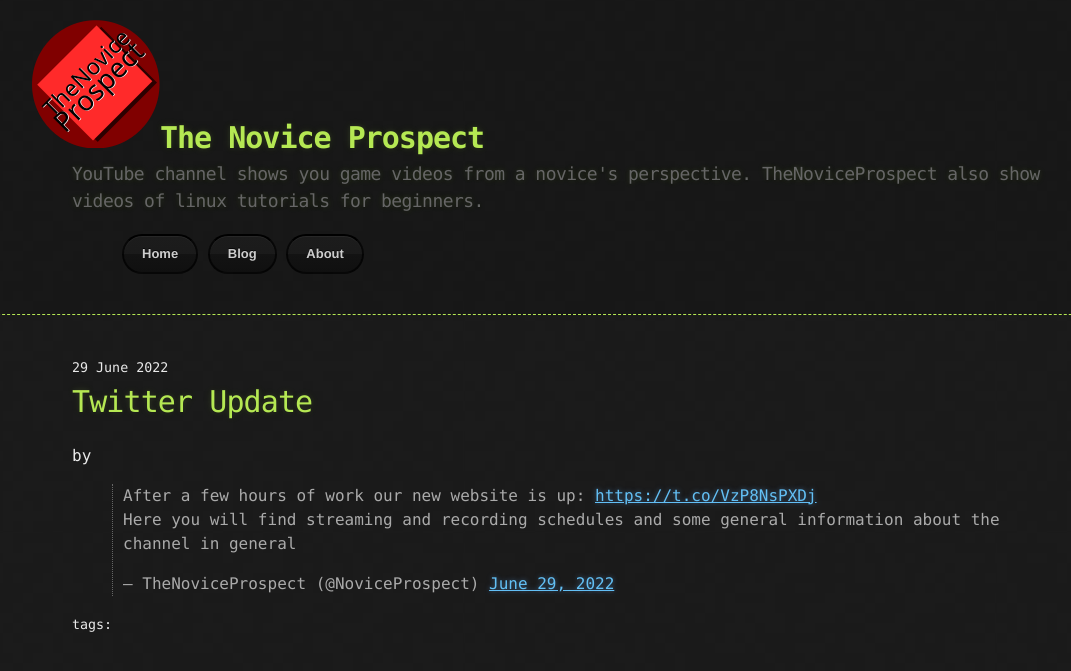
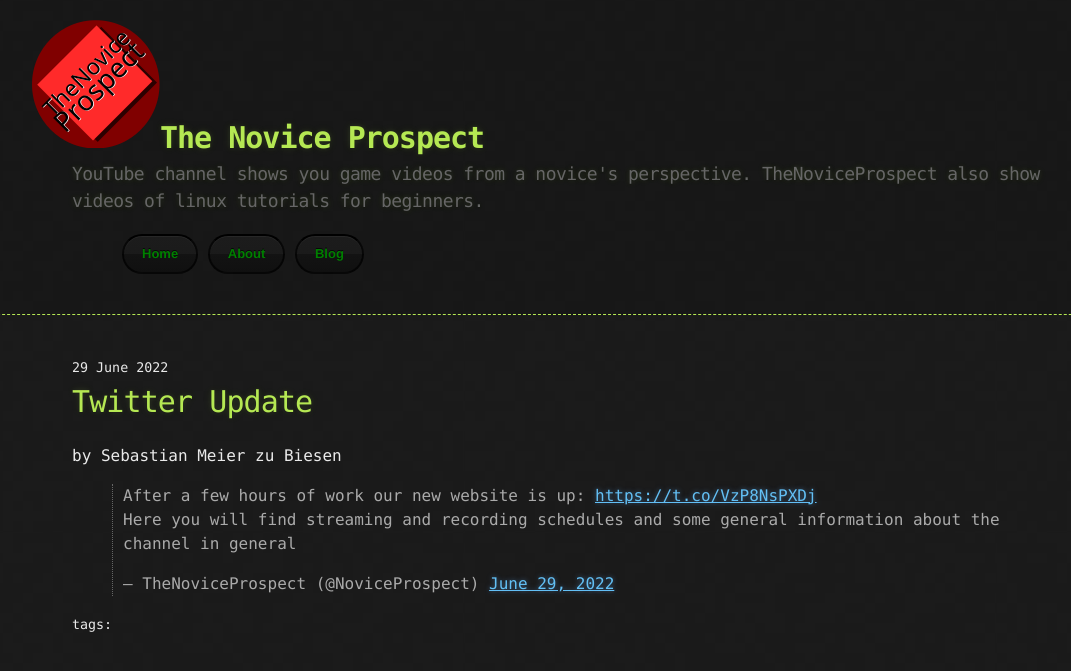
Before and after one commit to TheNoviceProspect/thenoviceprospect.github.io, a Jekyll site: the page built from _posts/2022-06-29-twitter-update.md, in a window 1280 px wide. Shown: the top 671 px of the page, without its empty margins (68-1139 px from the left). Built offline with Jekyll 4.4.1, drawn with Linux system fonts in a browser that asks for light colours; comment, search, counter and statistics services are not loaded.

Commit message:
updated navigation to be dynamically generated via _data/navigation.yml also added author to every blog postsother changes to come up..

```diff
--- /dev/null
+++ b/_data/navigation.yml
@@ -0,0 +1,6 @@
+- name: Home
+  link: /
+- name: About
+  link: /about.html
+- name: Blog
+  link: /blog.html
--- a/_includes/navigation.html
+++ b/_includes/navigation.html
@@ -1,5 +1,7 @@
 <nav>
-    <a href="/" class="btn" {% if page.url == "/" %}style="color: green;"{% endif %}>Home</a>
-    <a href="/blog/" class="btn" {% if page.url == "/blog/" %}style="color: red;"{% endif %}>Blog</a>
-    <a href="/about" class="btn" {% if page.url == "/about/" %}style="color: red;"{% endif %}>About</a>
+    {% for item in site.data.navigation %}
+    <a class="btn" href="{{ item.link }}" {% if page.url == item.link %}style="color: red;"{% else %}style="color: green;"{% endif %}>
+       {{ item.name }}
+    </a>
+    {% endfor %}
 </nav>
--- a/_posts/2022-06-29-twitter-update.md
+++ b/_posts/2022-06-29-twitter-update.md
@@ -3,6 +3,7 @@
 title:  "Twitter Update"
 date:   2022-06-29 23:32:51 +0100
 categories: twitter update
+author: Sebastian Meier zu Biesen
 ---
 
 <blockquote class="twitter-tweet"><p lang="en" dir="ltr">After a few hours of work our new website is up: <a href="https://t.co/VzP8NsPXDj">https://t.co/VzP8NsPXDj</a><br>Here you will find streaming and recording schedules and some general information about the channel in general</p>&mdash; TheNoviceProspect (@NoviceProspect) <a href="https://twitter.com/NoviceProspect/status/1542274786155446272?ref_src=twsrc%5Etfw">June 29, 2022</a></blockquote> <script async src="https://platform.twitter.com/widgets.js" charset="utf-8"></script>
```
Also changed, not shown: _posts/2022-06-29-welcome-to-jekyll.md (+1 -0 lines), _posts/2022-07-03-upcoming-videos.md (+1 -0 lines), _posts/2022-07-08-a-new-schedule.md (+1 -0 lines).
